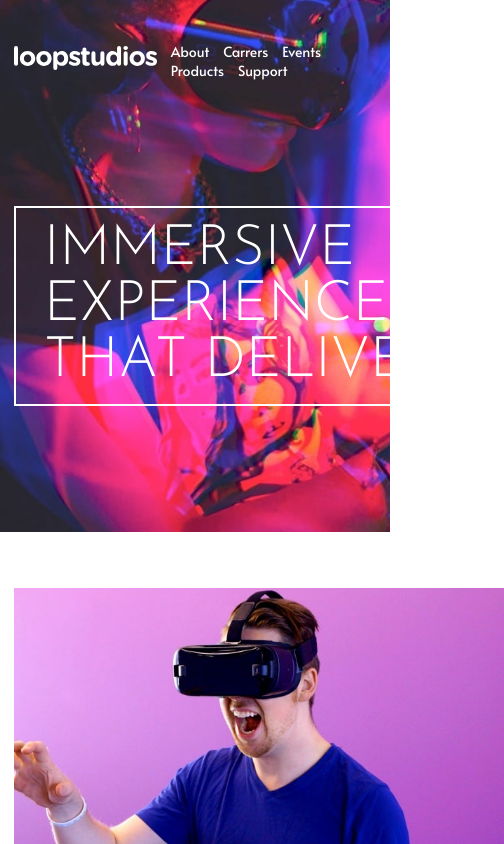
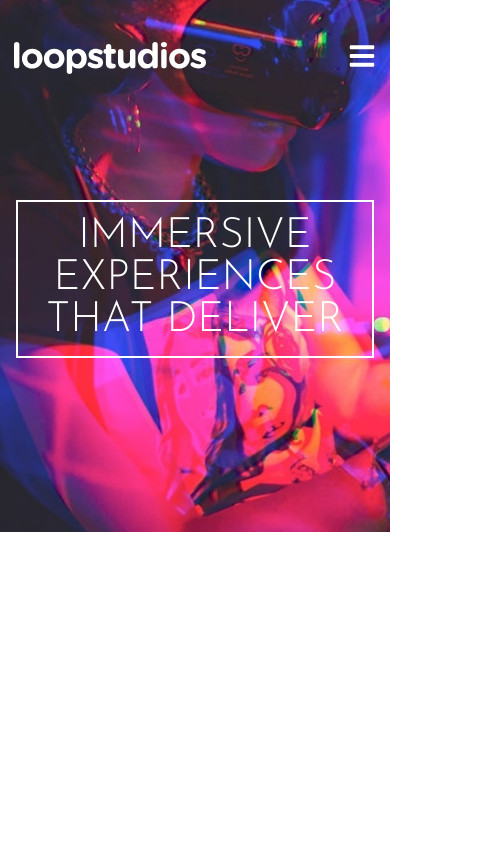
Before and after one commit to rogeritael/loopstudios, a Next.js app: page / in a window 390 px wide. Shown: the top 844 px of the page, 504 px wide, since content can reach past the window. Built offline with nearby package versions, Linux system fonts and the light colour scheme.

Commit message:
ajustando o responsivo do menu e capa

```diff
--- a/package.json
+++ b/package.json
@@ -13,6 +13,7 @@
     "next": "12.3.0",
     "react": "18.2.0",
     "react-dom": "18.2.0",
+    "react-icons": "^4.4.0",
     "styled-components": "^5.3.5"
   },
   "devDependencies": {
--- a/src/components/About/styles.ts
+++ b/src/components/About/styles.ts
@@ -65,7 +65,7 @@ export const Container = styled.section`
     }
 
     @media (max-width: 720px){
-        margin-top: rem;
+        /* margin-top: rem; */
 
         figure {
             flex-direction: column;
--- a/src/components/Cover/styles.ts
+++ b/src/components/Cover/styles.ts
@@ -3,7 +3,6 @@ import styled from "styled-components";
 export const Container = styled.section`
     width: 100%;
     height: 38rem;
-    //1080px
     padding: 2rem 0;
 
     background-image: url('/image-hero.jpg');
@@ -25,4 +24,18 @@ export const Container = styled.section`
         font-size: 4rem;
         color:  #fff;
     }
+
+    @media (max-width: 530px){
+        text-align: center;
+        p {
+            font-size: 3rem;
+        }
+    }
+
+    @media (max-width: 380px){
+        text-align: center;
+        p {
+            font-size: 2.2rem;
+        }
+    }
 `;
--- a/src/components/Header/index.tsx
+++ b/src/components/Header/index.tsx
@@ -2,10 +2,19 @@ import Image from "next/image";
 import Link from "next/link";
 import { Container } from "./styles";
 import logoImage from '../../../public/logo.svg';
+import { FaBars } from 'react-icons/fa';
+import { useState } from 'react';
 
 export function Header(){
+    const [isMenuVisible, setIsMenuVisible] = useState(false);
+
+    function handleSetMenuVisible(){
+        isMenuVisible === false ? setIsMenuVisible(true) : setIsMenuVisible(false);
+    }
+
+
     return(
-        <Container>
+        <Container isMenuVisible={isMenuVisible}>
             <div className="logo-container">
                 <Image
                     layout="fill"
@@ -15,7 +24,18 @@ export function Header(){
                 />
             </div>
 
-            <nav>
+            <nav className="desktop-menu">
+                <ul>
+                    <li><Link href="/">About</Link></li>
+                    <li><Link href="/">Carrers</Link></li>
+                    <li><Link href="/">Events</Link></li>
+                    <li><Link href="/">Products</Link></li>
+                    <li><Link href="/">Support</Link></li>
+                </ul>
+            </nav>
+
+            <nav className="mobile-menu">
+                <FaBars className="menu-bar" onClick={(e) => handleSetMenuVisible()}></FaBars>
                 <ul>
                     <li><Link href="/">About</Link></li>
                     <li><Link href="/">Carrers</Link></li>
--- a/src/components/Header/styles.ts
+++ b/src/components/Header/styles.ts
@@ -1,6 +1,10 @@
 import styled from "styled-components";
 
-export const Container = styled.header`
+type HeaderProps = {
+    isMenuVisible: boolean;
+}
+
+export const Container = styled.header<HeaderProps>`
     display: flex;
     justify-content: space-between;
     padding: 1rem 0;
@@ -11,8 +15,7 @@ export const Container = styled.header`
         position: relative;
     }
 
-    nav ul {
-
+    nav.desktop-menu ul {
         li {
             display: inline-block;
             margin-left: 1rem;
@@ -22,4 +25,55 @@ export const Container = styled.header`
             }
         }
     }
+
+    nav.mobile-menu {
+        display: none;
+
+        position: absolute;
+        top: 0;
+        right: 0;
+        /* width: 100vh; */
+        /* height: 100vh; */
+        /* background-color: rgba(0,0,0,0.8); */
+        padding: 1rem;
+
+        ul {
+            margin-top: 4.5rem;
+            width: 300px;
+            margin-left: auto;
+            background-color: #fff;
+            position: relative;
+            border-radius: 0.5rem;
+            display: ${props => props.isMenuVisible ? 'block' : 'none'};
+
+            li {
+                padding: 1rem;
+
+                a {
+                    color: var(--very-dark-gray);
+                }
+            }
+        }
+    }
+
+    .menu-bar {
+        color: #fff;
+        font-size: 2rem;
+        position: absolute;
+        top: 3rem;
+        right: 1rem;
+        cursor: pointer;
+    }
+
+
+
+    @media (max-width: 530px){
+        nav.desktop-menu ul {
+            display: none;
+        }
+
+        nav.mobile-menu {
+            display: block;
+        }
+    }
 `;
--- a/src/pages/index.tsx
+++ b/src/pages/index.tsx
@@ -13,9 +13,9 @@ const Home: NextPage = () => {
         <Cover>
           <Header />
         </Cover>
-        <AppContainer>
+        {/* <AppContainer>
           <About />
-        </AppContainer>
+        </AppContainer> */}
     </>
   )
 }
```
Also changed, not shown: 1 other file (tests, documents, lock files or other folders).
